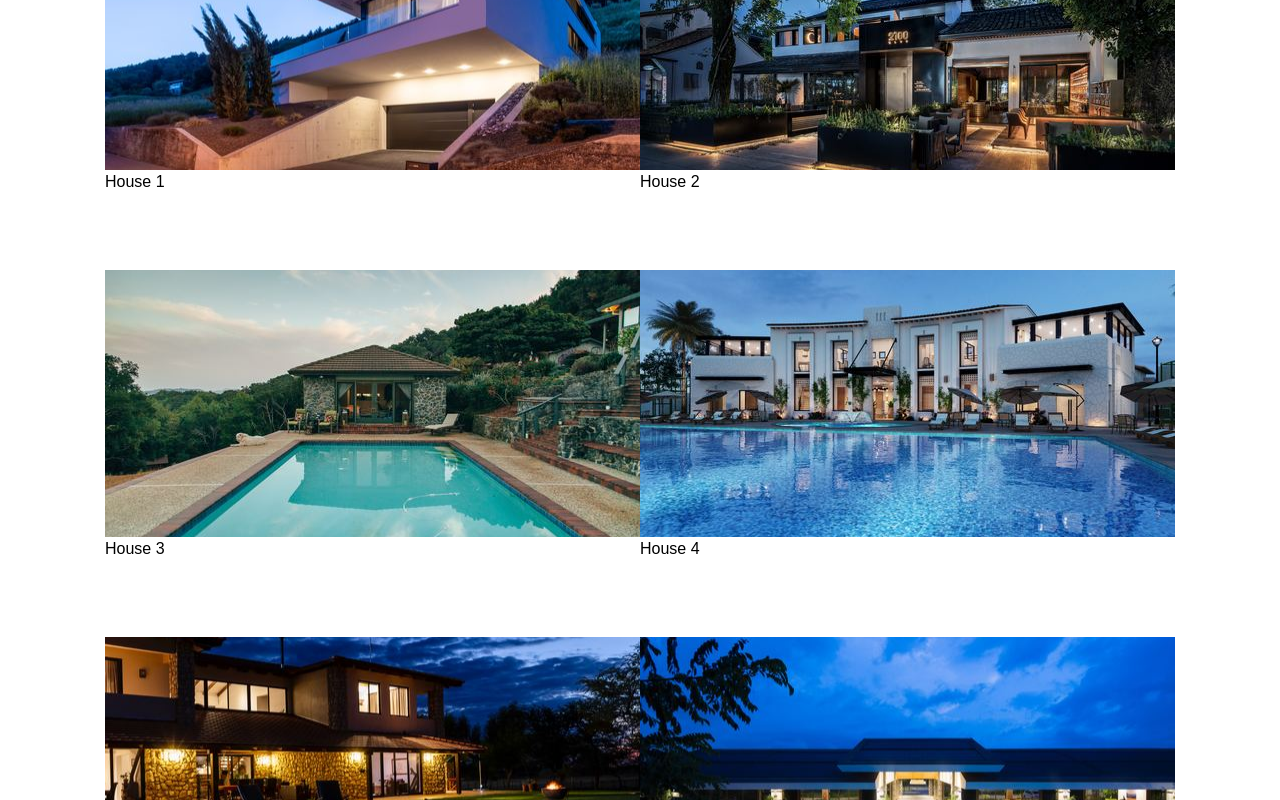
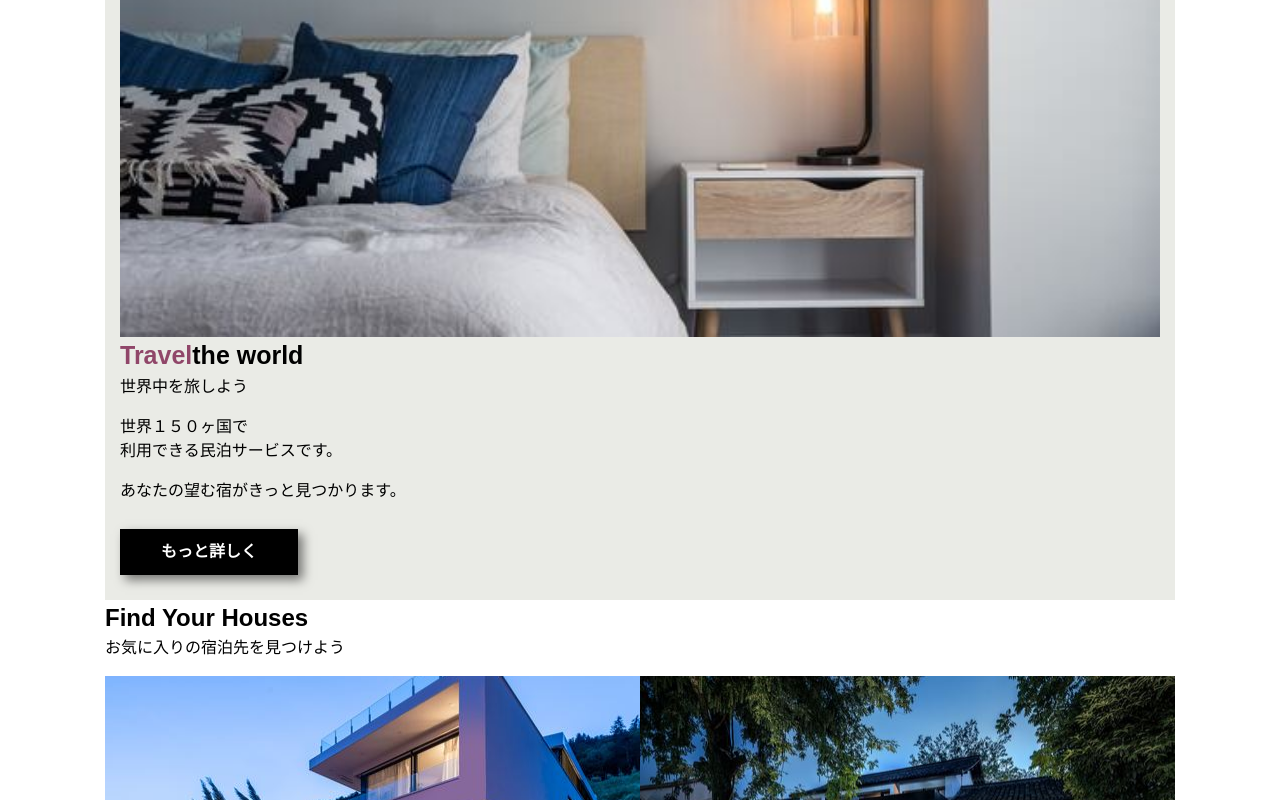
Before and after one commit to sushin-ya/delfruit, a React (Create React App) app: page / in a window 1280 px wide. Shown: the part 798-1598 px from the top of the page. Built offline with nearby package versions, Linux system fonts and the light colour scheme; a web font is replaced by a local one.

Commit message:
add travel

```diff
--- a/src/components/Contents/Popular/Popular.js
+++ b/src/components/Contents/Popular/Popular.js
@@ -18,7 +18,7 @@ export default function Popular() {
     { img: imagep4, title: "大阪" },
   ];
   const [ref, inView] = useInView({
-    threshold: 0,
+    threshold: 0.8,
   });
   const items = images.map((_, index) => ({
     to: {
--- a/src/components/Contents/Travel/Travel.css
+++ b/src/components/Contents/Travel/Travel.css
@@ -3,3 +3,35 @@
   margin: 0 auto;
   max-width: 1070px;
 }
+
+.travelInner {
+  display: flex;
+  flex-direction: column;
+  justify-content: space-between;
+  padding: 15px;
+  background-color: #eaebe6;
+}
+
+.travelTitle {
+  font-size: 25px;
+  font-weight: 700;
+}
+
+.travelSub {
+  margin-bottom: 16px;
+}
+
+.travelImage {
+  height: 300px;
+}
+
+.purple {
+  color: #904669;
+}
+
+@media (min-width: 600px) {
+  .travelImage,
+  .travelTexts {
+    flex-basis: 47%;
+  }
+}
--- a/src/components/Contents/Travel/Travel.js
+++ b/src/components/Contents/Travel/Travel.js
@@ -1,6 +1,36 @@
 import React from "react";
 import "./Travel.css";
 
+import img from "./images/image-travel.jpg";
+import CoverSlideImage from "../../UI/CoverSlideImage/CoverSlideImage";
+import Button from "../../UI/Button/Button";
+
 export default function Travel() {
-  return <div className='travel'>Travel</div>;
+  return (
+    <div className='travel'>
+      <div className='travelInner'>
+        <div className='travelImage'>
+          <CoverSlideImage image={img} />
+        </div>
+        <div className='travelTexts'>
+          <div className='travelTextsInner'>
+            <div className='travelTitle'>
+              <span className='purple'>Travel</span>
+              <span>the world</span>
+            </div>
+            <div className='travelSub'>世界中を旅しよう</div>
+            <div className='travelDescription'>
+              <p>
+                世界１５０ヶ国で
+                <br />
+                利用できる民泊サービスです。
+              </p>
+              <p>あなたの望む宿がきっと見つかります。</p>
+            </div>
+            <Button content='もっと詳しく' />
+          </div>
+        </div>
+      </div>
+    </div>
+  );
 }
```
Also changed, not shown: src/components/Contents/Travel/images/image-travel.jpg (added).
